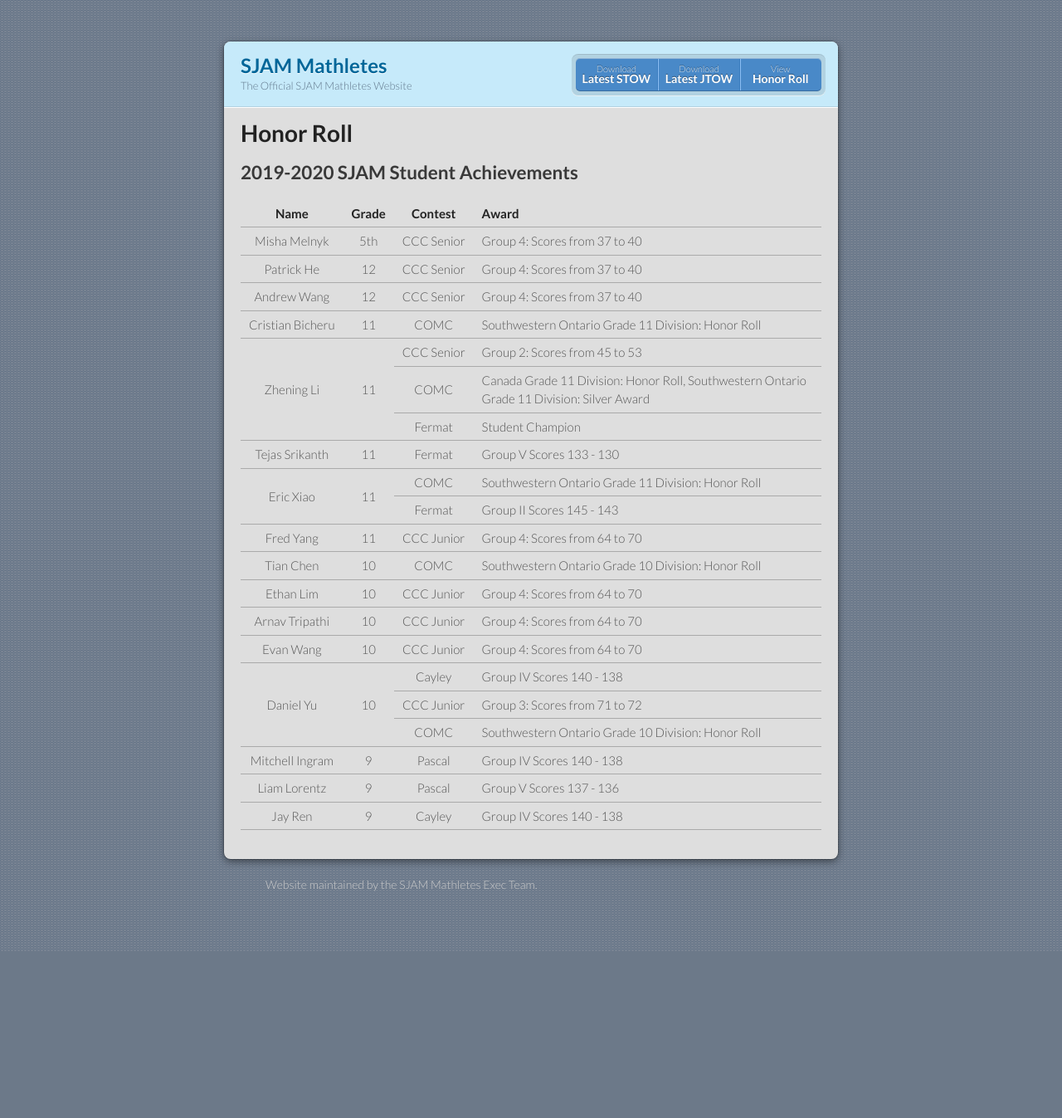
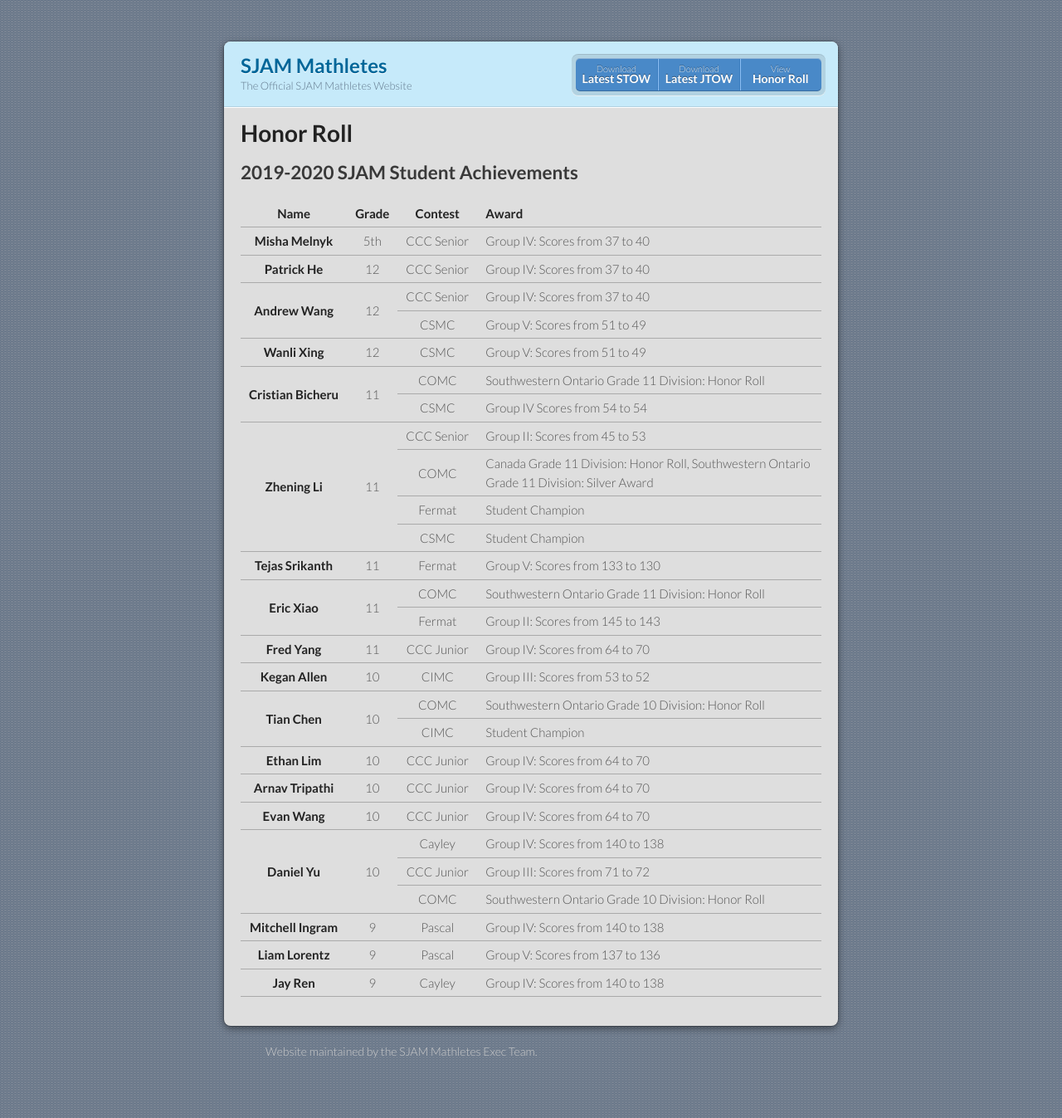
Before and after one commit to sjammathletes/sjammathletes.github.io, a Jekyll site: the page built from honor-roll.md, in a window 1280 px wide. Shown: the whole page at 83% size. Built offline with Jekyll 4.4.1, drawn with Linux system fonts in a browser that asks for light colours; our own code applies the rules of GitHub Pages for plain Markdown files; before the commit the page ends 1146 px from its top, so only the background shows below that.

Commit message:
Make honor roll format consistent, add CSIMC results. Add previous TOWs.

```diff
--- a/honor-roll.md
+++ b/honor-roll.md
@@ -16,25 +16,31 @@
 
 | Name | Grade | Contest | Award |
 |:-:|:-:|:-:|:--|
-| Misha Melnyk | 5th | CCC Senior | Group 4: Scores from 37 to 40 |
-| Patrick He | 12 | CCC Senior | Group 4: Scores from 37 to 40 |
-| Andrew Wang | 12 | CCC Senior | Group 4: Scores from 37 to 40 |
-| Cristian Bicheru | 11 | COMC | Southwestern Ontario Grade 11 Division: Honor Roll |
-| Zhening Li | 11 | CCC Senior | Group 2: Scores from 45 to 53 |
+| **Misha Melnyk** | 5th | CCC Senior | Group IV: Scores from 37 to 40 |
+| **Patrick He** | 12 | CCC Senior | Group IV: Scores from 37 to 40 |
+| **Andrew Wang** | 12 | CCC Senior | Group IV: Scores from 37 to 40 |
+| ^^ | ^^ | CSMC | Group V: Scores from 51 to 49 |
+| **Wanli Xing** | 12 | CSMC | Group V: Scores from 51 to 49 |
+| **Cristian Bicheru** | 11 | COMC | Southwestern Ontario Grade 11 Division: Honor Roll |
+| ^^ | ^^ | CSMC | Group IV Scores from 54 to 54 |
+| **Zhening Li** | 11 | CCC Senior | Group II: Scores from 45 to 53 |
 | ^^ | ^^ | COMC | Canada Grade 11 Division: Honor Roll, Southwestern Ontario Grade 11 Division: Silver Award |
 | ^^ | ^^ | Fermat | Student Champion |
-| Tejas Srikanth | 11 | Fermat | Group V Scores 133 - 130 |
-| Eric Xiao | 11 | COMC | Southwestern Ontario Grade 11 Division: Honor Roll |
-| ^^ | ^^ | Fermat | Group II Scores 145 - 143 |
-| Fred Yang | 11 | CCC Junior | Group 4: Scores from 64 to 70 |
-| Tian Chen | 10 | COMC | Southwestern Ontario Grade 10 Division: Honor Roll |
-| Ethan Lim | 10 | CCC Junior | Group 4: Scores from 64 to 70 |
-| Arnav Tripathi | 10 | CCC Junior | Group 4: Scores from 64 to 70 |
-| Evan Wang | 10 | CCC Junior | Group 4: Scores from 64 to 70 |
-| Daniel Yu | 10 | Cayley | Group IV Scores 140 - 138 |
-| ^^ | ^^ | CCC Junior | Group 3: Scores from 71 to 72 |
+| ^^ | ^^ | CSMC | Student Champion |
+| **Tejas Srikanth** | 11 | Fermat | Group V: Scores from 133 to 130 |
+| **Eric Xiao** | 11 | COMC | Southwestern Ontario Grade 11 Division: Honor Roll |
+| ^^ | ^^ | Fermat | Group II: Scores from 145 to 143 |
+| **Fred Yang** | 11 | CCC Junior | Group IV: Scores from 64 to 70 |
+| **Kegan Allen** | 10 | CIMC | Group III: Scores from 53 to 52 |
+| **Tian Chen** | 10 | COMC | Southwestern Ontario Grade 10 Division: Honor Roll |
+| ^^ | ^^ | CIMC | Student Champion |
+| **Ethan Lim** | 10 | CCC Junior | Group IV: Scores from 64 to 70 |
+| **Arnav Tripathi** | 10 | CCC Junior | Group IV: Scores from 64 to 70 |
+| **Evan Wang** | 10 | CCC Junior | Group IV: Scores from 64 to 70 |
+| **Daniel Yu** | 10 | Cayley | Group IV: Scores from 140 to 138 |
+| ^^ | ^^ | CCC Junior | Group III: Scores from 71 to 72 |
 | ^^ | ^^ | COMC | Southwestern Ontario Grade 10 Division: Honor Roll |
-| Mitchell Ingram | 9 | Pascal | Group IV Scores 140 - 138 |
-| Liam Lorentz | 9 | Pascal | Group V Scores 137 - 136 |
-| Jay Ren | 9 | Cayley | Group IV Scores 140 - 138 |
+| **Mitchell Ingram** | 9 | Pascal | Group IV: Scores from 140 to 138 |
+| **Liam Lorentz** | 9 | Pascal | Group V: Scores from 137 to 136 |
+| **Jay Ren** | 9 | Cayley | Group IV: Scores from 140 to 138 |
 {: id="student-achievements"}
```
Also changed, not shown: index.md (+2 -2 lines), previous-tow.md (+9 -0 lines), 16 other files.
